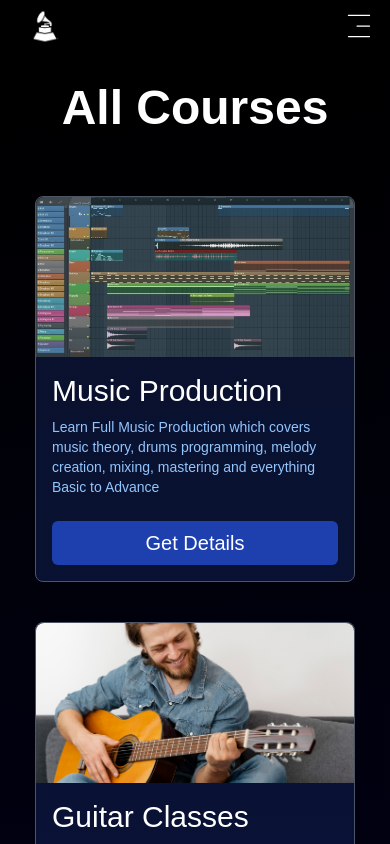
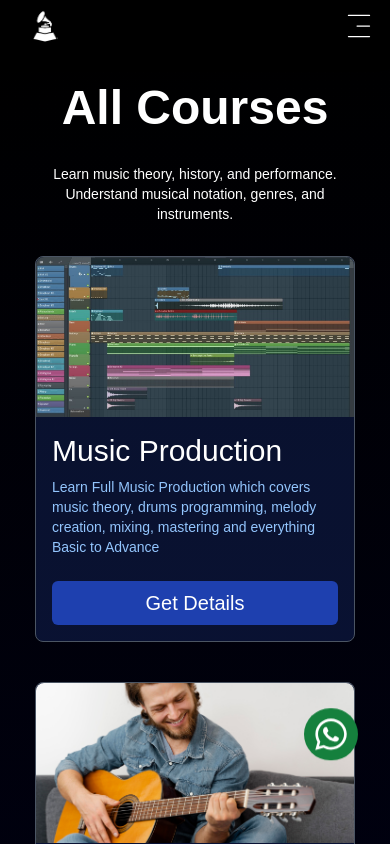
Before and after one commit to HemantKumarrr/FuzionMusicAcademy, a React (Vite) app: page /courses in a window 390 px wide. Shown: the top 844 px of the page. Built offline with nearby package versions, Linux system fonts and the light colour scheme; a web font is replaced by a local one.

Commit message:
updated and small optimization

```diff
--- a/src/App.jsx
+++ b/src/App.jsx
@@ -1,19 +1,30 @@
-import Home from "./Pages/Home/Home";
 import "./App.css";
-import NavBar from "./components/Nav/NavBar";
-import Footer from "./components/Footer/Footer";
+import { lazy, Suspense } from "react";
 import { BrowserRouter as Router, Routes, Route } from "react-router-dom";
-import CoursesPage from "./Pages/Courses/CoursesPage";
+const Home = lazy(() => import("./Pages/Home/Home"));
+const NavBar = lazy(() => import("./components/Nav/NavBar"));
+const Footer = lazy(() => import("./components/Footer/Footer"));
+const CoursesPage = lazy(() => import("./Pages/Courses/CoursesPage"));
+import Loader from "./components/Loader/Loader";
+
 const App = () => {
   return (
     <Router future={{ v7_startTransition: true, v7_relativeSplatPath: true }}>
       <NavBar />
-      <Routes>
-        <Route path="/" element={<Home />} />
-        <Route path="/home" element={<Home />} />
-        <Route path="/courses" element={<CoursesPage />} />
-        <Route path="/about" element={<h1>About</h1>} />
-      </Routes>
+      <Suspense fallback={<Loader />}>
+        <Routes>
+          <Route path="/" element={<Home />} />
+          <Route path="/home" element={<Home />} />
+          <Route
+            path="/courses"
+            element={
+              <Suspense fallback={<Loader />}>
+                <CoursesPage />
+              </Suspense>
+            }
+          />
+        </Routes>
+      </Suspense>
       <Footer />
     </Router>
   );
--- a/src/Pages/Contact/Contact.jsx
+++ b/src/Pages/Contact/Contact.jsx
@@ -73,10 +73,10 @@ const Contact = () => {
               </a>
             </div>
             <iframe
-              src="https://www.google.com/maps/embed?pb=!1m14!1m8!1m3!1d13998.223994286673!2d77.4252854!3d28.7029255!3m2!1i1024!2i768!4f13.1!3m3!1m2!1s0x390cf1a863e40c5b%3A0x8de40464638ebe8e!2sFuzion%20Music%20Academy!5e0!3m2!1sen!2sin!4v1731697864311!5m2!1sen!2sin"
+              src="https://www.google.com/maps/embed?pb=!1m14!1m8!1m3!1d13998.223994286673!2d77.4252854!3d28.7029255!3m2!1i1024!2i768!4f13.1!3m3!1m2!1s0x390cf1a863e40c5b%3A0x8de40464638ebe8e!2sFuzion%20Music%20Academy!5e0!3m2!1sen!2sin!4v1731766609995!5m2!1sen!2sin"
               width="600"
               height="450"
-              className="w-[18rem] md:w-[30rem] h-[18rem] md:h-[30rem]"
+              className="w-[20rem] md:w-[30rem] h-[18rem] md:h-[30rem]"
               style={{
                 marginRight: 0 + "em",
 
--- a/src/Pages/Courses/CoursesPage.jsx
+++ b/src/Pages/Courses/CoursesPage.jsx
@@ -9,7 +9,10 @@ const CoursesPage = () => {
           <h1 className="text-5xl text-white text-center py-8 font-semibold font-funnelDisplay">
             All Courses
           </h1>
-          <p></p>
+          <p className="text-white px-8 text-sm font-funnelFont text-center">
+            Learn music theory, history, and performance. Understand musical
+            notation, genres, and instruments.
+          </p>
         </div>
         <div className="w-full flex items-center justify-center">
           <div className="card-container px-4 md:px-14 flex items-center justify-center md:justify-start gap-10 flex-wrap py-8">
--- /dev/null
+++ b/src/components/Bar/Bar.jsx
@@ -0,0 +1,13 @@
+import { FaWhatsapp } from "react-icons/fa";
+
+const Bar = () => {
+  return (
+    <div className="card text-white">
+      <div className="bg-green-700 w-[3.4rem] p-2 flex items-start justify-center rounded-full">
+        <FaWhatsapp className="text-4xl" />
+      </div>
+    </div>
+  );
+};
+
+export default Bar;
--- /dev/null
+++ b/src/components/Loader/Loader.jsx
@@ -0,0 +1,11 @@
+const Loader = () => {
+  return (
+    <div className="flex-col gap-4 w-full h-[calc(100vh-82px)] flex items-center justify-center">
+      <div className="w-20 h-20 border-4 border-transparent text-blue-400 text-4xl animate-spin flex items-center justify-center border-t-blue-400 rounded-full">
+        <div className="w-16 h-16 border-4 border-transparent text-red-400 text-2xl animate-spin flex items-center justify-center border-t-red-400 rounded-full"></div>
+      </div>
+    </div>
+  );
+};
+
+export default Loader;
--- a/src/components/Nav/NavBar.jsx
+++ b/src/components/Nav/NavBar.jsx
@@ -4,6 +4,7 @@ import { Link } from "react-router-dom";
 import { IoClose } from "react-icons/io5";
 import { FaWhatsapp } from "react-icons/fa";
 import { useEffect } from "react";
+import Bar from "../Bar/Bar";
 
 const tabs = [
   {
@@ -15,11 +16,6 @@ const tabs = [
     name: "Courses",
     link: "/courses",
     id: 2,
-  },
-  {
-    name: "About",
-    link: "/about",
-    id: 3,
   },
 ];
 
@@ -46,9 +42,11 @@ const NavBar = () => {
     <div
       className={`nav-container w-full sticky top-0 z-[99] h-[52px] shadow-lg flex items-center justify-center px-[1rem] md:px-[6rem] text-white transition-all duration-300 ease-in-out ${
         scrolled
-          ? "bg-black/30 bg-clip-padding backdrop-filter backdrop-blur-sm bg-opacity-50 shadow-lg"
+          ? `${
+              menuToggle ? "bg-black/100" : "bg-black/30"
+            }  bg-clip-padding backdrop-filter backdrop-blur-sm bg-opacity-50 shadow-lg`
           : "bg-[#000000]"
-      }`}
+      } `}
     >
       <div className="navbar w-full flex items-center justify-between">
         <div className="logo">
@@ -77,7 +75,7 @@ const NavBar = () => {
         )}
 
         <div
-          className={`transition-all ease-in ${
+          className={`transition-all ease-in bg-black ${
             menuToggle
               ? "translate-y-[0] opacity-[100%]"
               : "translate-y-[-25rem] md:translate-y-0 opacity-0 md:opacity-[100%] z-[-1] md:z-auto"
@@ -86,7 +84,7 @@ const NavBar = () => {
           } `}
         >
           <div className="w-full">
-            <ul className="min-w-[18rem] gap-5 md:gap-0 flex flex-col md:flex-row justify-between items-center px-2">
+            <ul className="min-w-[10rem] gap-5 md:gap-0 flex flex-col md:flex-row justify-between items-center px-2">
               {tabs.map((item) => {
                 return (
                   <Link
@@ -109,6 +107,9 @@ const NavBar = () => {
           </div>
         </div>
       </div>
+      <div className="absolute right-[2rem] bottom-[-45rem] animate-bounce md:hidden">
+        <Bar />
+      </div>
     </div>
   );
 };
--- a/src/constants/courseItem.js
+++ b/src/constants/courseItem.js
@@ -31,13 +31,19 @@ export const courseItem = [
   },
   {
     id: 6,
+    image: "/images/Courses/musicTheory.jpg",
+    title: "Music Theory",
+    desc: "Music theory is the foundation of any musical education, and covers concepts such as rhythm, time signatures, and notation.",
+  },
+  {
+    id: 7,
     image: "/images/AllSlideImages/pianoplayer.jpg",
     title: "Piano Classes",
     desc: "Piano lessons/ keyboard lessons for beginners. Play piano by ear, chords, reading music, improvisation, music theory",
   },
 
   {
-    id: 7,
+    id: 8,
     image: "/images/Courses/vocalTraining.jpg",
     title: "Vocal training",
     desc: "Find your unique voice naturally, while having FUN doing it! A modern approach to singing lessons & vocal training.",
```
